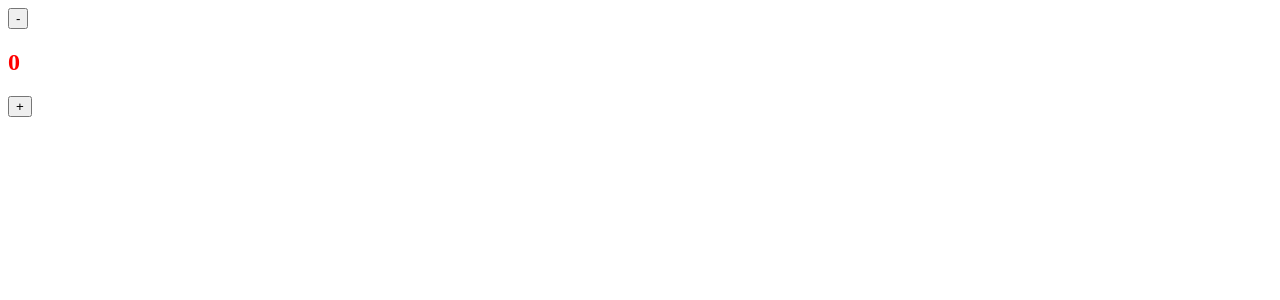
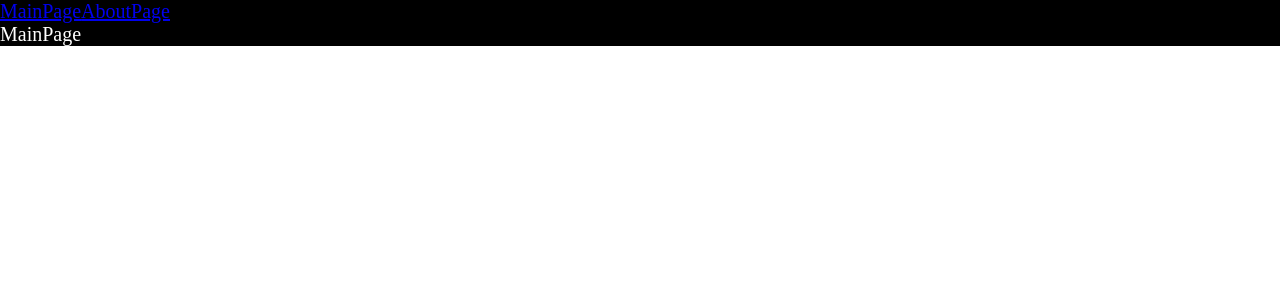
Before and after one commit to Grinko1/production-app-articles, a React app: page / in a window 1280 px wide. Shown: the top 300 px of the page. Built offline with nearby package versions, Linux system fonts and the light colour scheme.

Commit message:
add react router , lazy import

```diff
--- a/package.json
+++ b/package.json
@@ -15,10 +15,12 @@
     "@types/node": "^20.8.10",
     "@types/react": "^18.2.34",
     "@types/react-dom": "^18.2.14",
+    "@types/react-router-dom": "^5.3.3",
     "@types/webpack": "^5.28.4",
     "@types/webpack-dev-server": "^4.7.2",
     "css-loader": "^6.8.1",
     "html-webpack-plugin": "^5.5.3",
+    "mini-css-extract-plugin": "^2.7.6",
     "sass": "^1.69.5",
     "sass-loader": "^13.3.2",
     "style-loader": "^3.3.3",
@@ -32,6 +34,7 @@
   },
   "dependencies": {
     "react": "^18.2.0",
-    "react-dom": "^18.2.0"
+    "react-dom": "^18.2.0",
+    "react-router-dom": "^6.18.0"
   }
 }
--- /dev/null
+++ b/src/App.tsx
@@ -0,0 +1,24 @@
+import { Route, Routes } from 'react-router-dom';
+import './index.scss';
+import { Link } from 'react-router-dom';
+import { MainPageAsync } from './pages/MainPage/MainPage.async';
+import { AboutPageAsync } from './pages/AboutPage/AboutPage.async';
+import { Suspense } from 'react';
+
+const App = () => {
+  return (
+    <div className='app'>
+      <Link to={'/'}>MainPage</Link>
+      <Link to={'/about'}>AboutPage</Link>
+
+      <Suspense fallback={<div>...loading</div>}>
+        <Routes>
+          <Route path='/' element={<MainPageAsync />} />
+          <Route path='about' element={<AboutPageAsync />} />
+        </Routes>
+      </Suspense>
+    </div>
+  );
+};
+
+export default App;
--- /dev/null
+++ b/src/components/Counter.module.scss
@@ -0,0 +1,10 @@
+.counter{
+    display: flex;
+    align-items: center;
+    justify-content: space-around;
+    width: 300px;
+    color:red;
+}
+.flrx{
+
+}
--- a/src/components/Counter.scss
+++ /dev/null
@@ -1,3 +0,0 @@
-.counter{
-    color:red;
-}
--- a/src/components/Counter.tsx
+++ b/src/components/Counter.tsx
@@ -1,5 +1,5 @@
 import { useState } from 'react';
-import './Counter.scss'
+import cls from './Counter.module.scss'
 export const Counter = () => {
   const [count, setCount] = useState(0);
   const increment = () => {
@@ -9,8 +9,8 @@ export const Counter = () => {
     setCount(count - 1);
   };
   return (
-    <div className='counter'>
-      <button onClick={decrement}>-</button>
+    <div className={cls.counter}>
+      <button className={cls.flrx} onClick={decrement}>-</button>
       <h2>{count}</h2>
       <button onClick={increment}>+</button>
     </div>
--- /dev/null
+++ b/src/index.scss
@@ -0,0 +1,10 @@
+*{
+    margin: 0;
+    padding: 0;
+    box-sizing: border-box;
+}
+.app{
+    font-size: 20px;
+    background-color: black;
+    color:white;
+}
--- a/src/index.tsx
+++ b/src/index.tsx
@@ -1,9 +1,11 @@
 import { createRoot } from 'react-dom/client';
-import { Counter } from './components/Counter';
-
+import App from './App';
+import { BrowserRouter } from 'react-router-dom';
 
 const container = document.getElementById('root');
-const root = createRoot(container!); // createRoot(container!) if you use TypeScript
+const root = createRoot(container!);
 root.render(
- <div><Counter/></div>,
+  <BrowserRouter>
+    <App />
+  </BrowserRouter>,
 );
--- /dev/null
+++ b/src/pages/AboutPage/AboutPage.async.tsx
@@ -0,0 +1,9 @@
+import { lazy } from 'react';
+
+export const AboutPageAsync = lazy(
+  () =>
+    new Promise((resolve) => {
+        //@ts-ignore
+      setTimeout(() => resolve(import('./AboutPage')), 1000);
+    }),
+);
--- /dev/null
+++ b/src/pages/AboutPage/AboutPage.tsx
@@ -0,0 +1,11 @@
+
+
+const AboutPage = () => {
+    return (
+        <div>
+            AboutPage
+        </div>
+    );
+};
+
+export default AboutPage;
--- /dev/null
+++ b/src/pages/MainPage/MainPage.async.tsx
@@ -0,0 +1,9 @@
+import { lazy } from 'react';
+
+export const MainPageAsync = lazy(
+  () =>
+    new Promise((resolve) => {
+      //@ts-ignore
+      setTimeout(() => resolve(import('./MainPage')), 1000);
+    }),
+);
--- /dev/null
+++ b/src/pages/MainPage/MainPage.tsx
@@ -0,0 +1,11 @@
+import React from 'react';
+
+const MainPage = () => {
+    return (
+        <div>
+            MainPage
+        </div>
+    );
+};
+
+export default MainPage;
```
Also changed, not shown: src/global.d.ts (added, +7 -0 lines), 5 other files (tests, documents, lock files or other folders).
